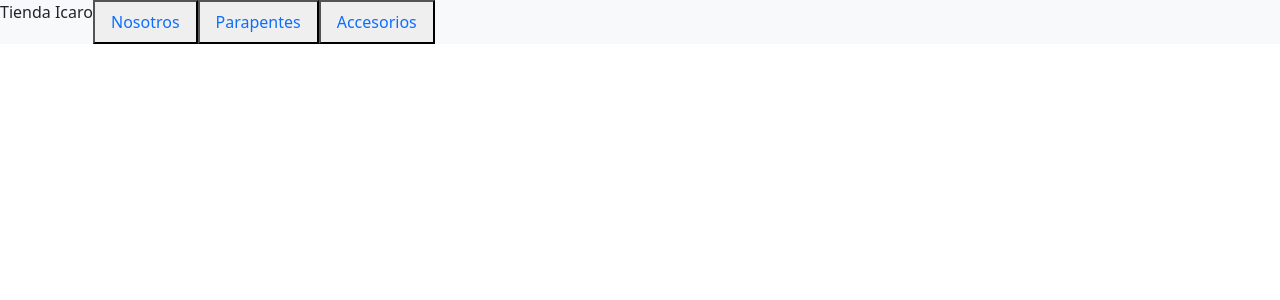
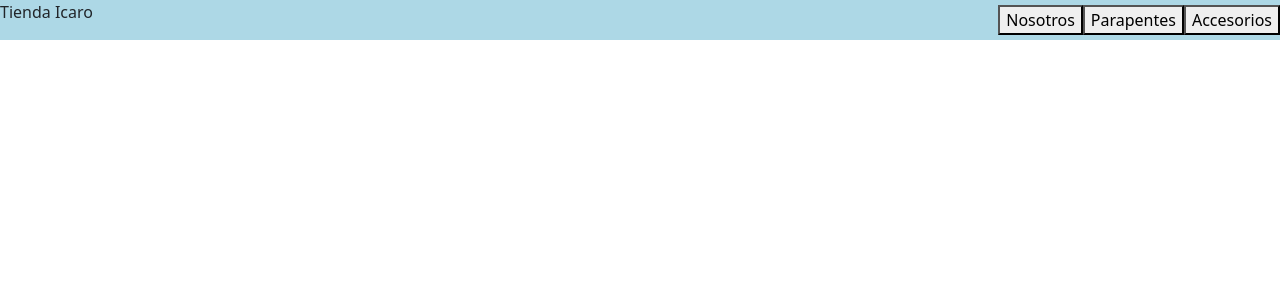
Before and after one commit to Tomi-422/Icaro-app, a React (Create React App) app: page / in a window 1280 px wide. Shown: the top 300 px of the page. Built offline with nearby package versions, Linux system fonts and the light colour scheme.

Commit message:
Actulizacion navbar

```diff
--- a/src/components/navbar/navbar.js
+++ b/src/components/navbar/navbar.js
@@ -2,23 +2,19 @@ import "./navbar.css";
 
 const Navbar = () => {
     return (
-        <nav class="nav navbar-light bg-light d-flex">
-            <p class="navbar-brand">Tienda Icaro</p>
-            <div class="d-flex flex-row">
-                <ul class="nav">
-                    <li class="nav-item">
-                        <button class="nav-link">Nosotros</button>
-                    </li>
-                    <li class="nav-item">
-                        <button class="nav-link">Parapentes</button>
-                    </li>
-                    <li class="nav-item">
-                        <button class="nav-link">Accesorios</button>
-                    </li>
-                </ul>
+        <nav style={{flexDirection: "row",  backgroundColor: "lightblue"}}>
+            <div style={{display: "flex", justifyContent: "space-between",alignItems:"center"}}>
+                <p>Tienda Icaro</p>
+                <div style={{justifySelf: "center"}}>
+                    <button>Nosotros</button>
+                    <button>Parapentes</button>
+                    <button>Accesorios</button>
+                </div>
             </div>
         </nav>
     )
 };
 
 export default Navbar;
+
+//style={{alignText:"center"}}
```
